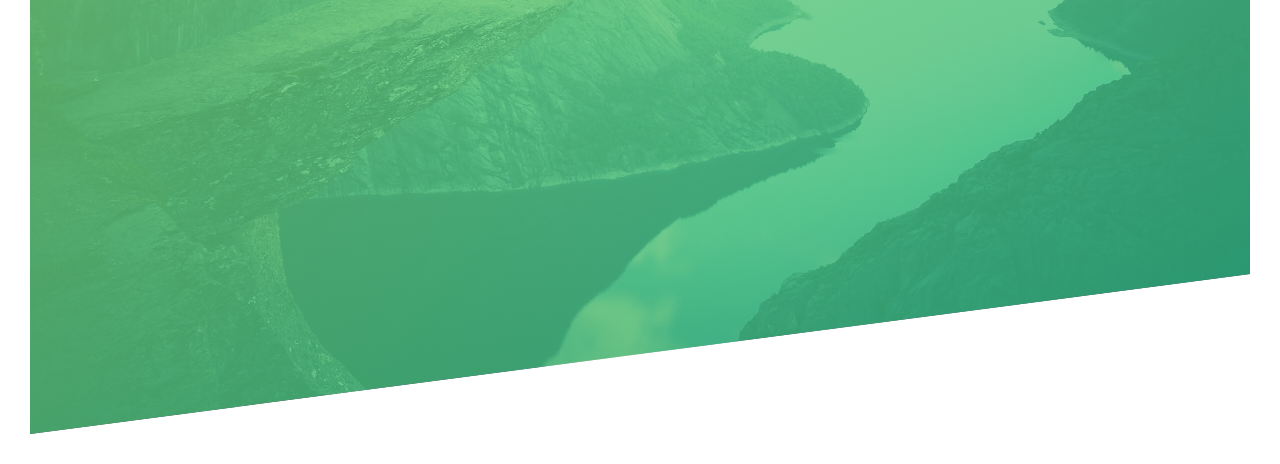
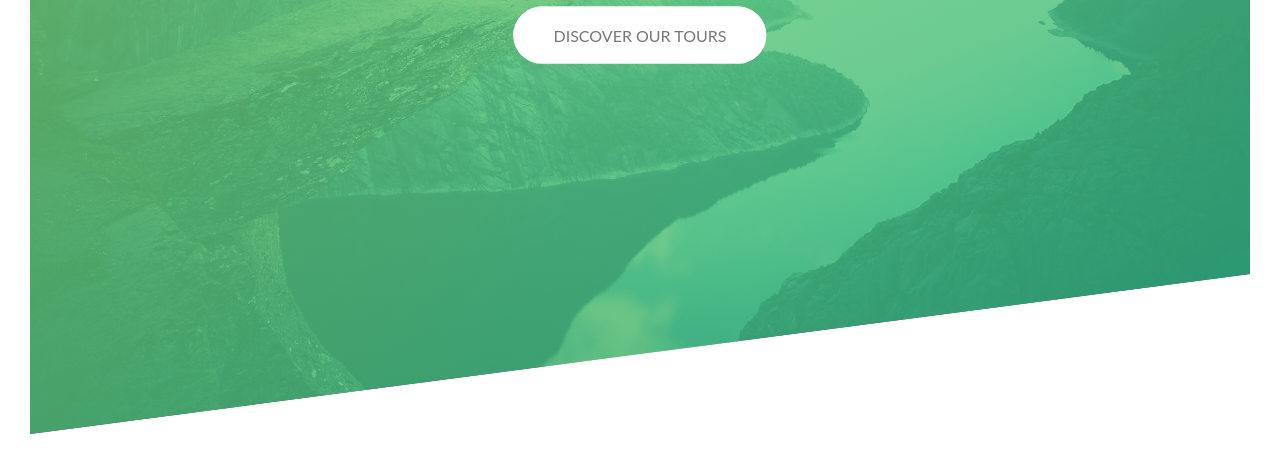
Before and after one commit to ssembatya-dennis/advanced-css-project, a plain HTML site: page index.html in a window 1280 px wide. Shown: the part 356-820 px from the top of the page. Drawn offline with Linux system fonts and the light colour scheme.

Commit message:
add a complex animated button into the header section

```diff
--- a/css/styles.css
+++ b/css/styles.css
@@ -49,11 +49,13 @@ body{
     top: 10%;
     left: 50%;
     transform: translate(-50%,50%);
+    text-align: center;
 }
 .heading-primary{
     color: #fff;
     text-transform: uppercase;
     backface-visibility: hidden;
+    margin-bottom: 16px;
 
 }
 .heading-primary-main{
@@ -104,3 +106,67 @@ body{
         transform: translate(0);
     }
 }
+
+@keyframes moveInBottom{
+    0%{
+        opacity: 0;
+        transform: translateY(30px);
+    }
+
+    100%{
+        opacity: 1;
+        transform: translate(0);
+    }
+}
+
+.btn:link,
+.btn:visited{
+    text-decoration: none;
+    text-transform: uppercase;
+    padding: 15px 40px;
+    display: inline-block;
+    border-radius: 100px;
+    transition: all .2s;
+    position: relative;
+}
+
+.btn:hover {
+    transform: translateY(-3px);
+    box-shadow: 0 10px 20px rgba(0, 0, 0, .2);
+}
+
+.btn:active{
+    transform: translateY(-1px);
+    box-shadow: 0 5px 10px rgba(0, 0, 0, .2);
+}
+.btn-white{
+    background-color: #fff;
+    color: #777;
+}
+
+.btn::after{
+    content: "";
+    display: inline-block;
+    height: 100%;
+    width: 100%;
+    border-radius: 100px;
+    position: absolute;
+    top: 0;
+    left: 0;
+    z-index: -1;
+    transition: all .4s;
+}
+
+.btn-white::after{
+    background-color: #fff;
+}
+
+.btn:hover::after{
+    transform: scaleX(1.4) scaleY(1.6);
+    opacity: 0;
+}
+
+.btn-animated{
+    animation: moveInBottom .5s ease-out .75s;
+    animation-fill-mode: backwards;
+}
--- a/index.html
+++ b/index.html
@@ -17,6 +17,8 @@
                 <span class="heading-primary-main">Outdoors</span>
                 <span class="heading-primary-sub">Is where life happens</span>
             </h1>
+
+            <a href="#" class="btn btn-white btn-animated">Discover our tours</a>
         </div>
     </header>
 </body>
```
